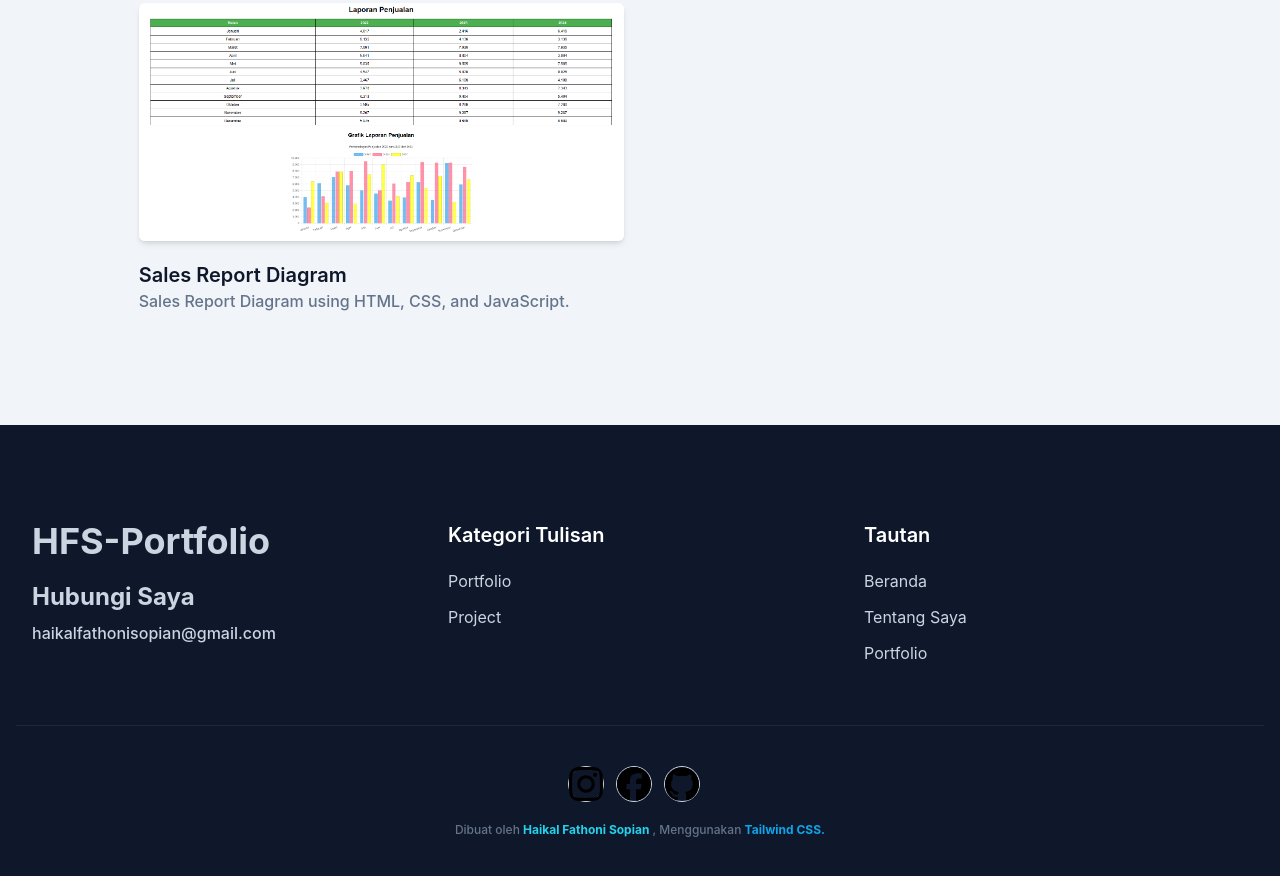
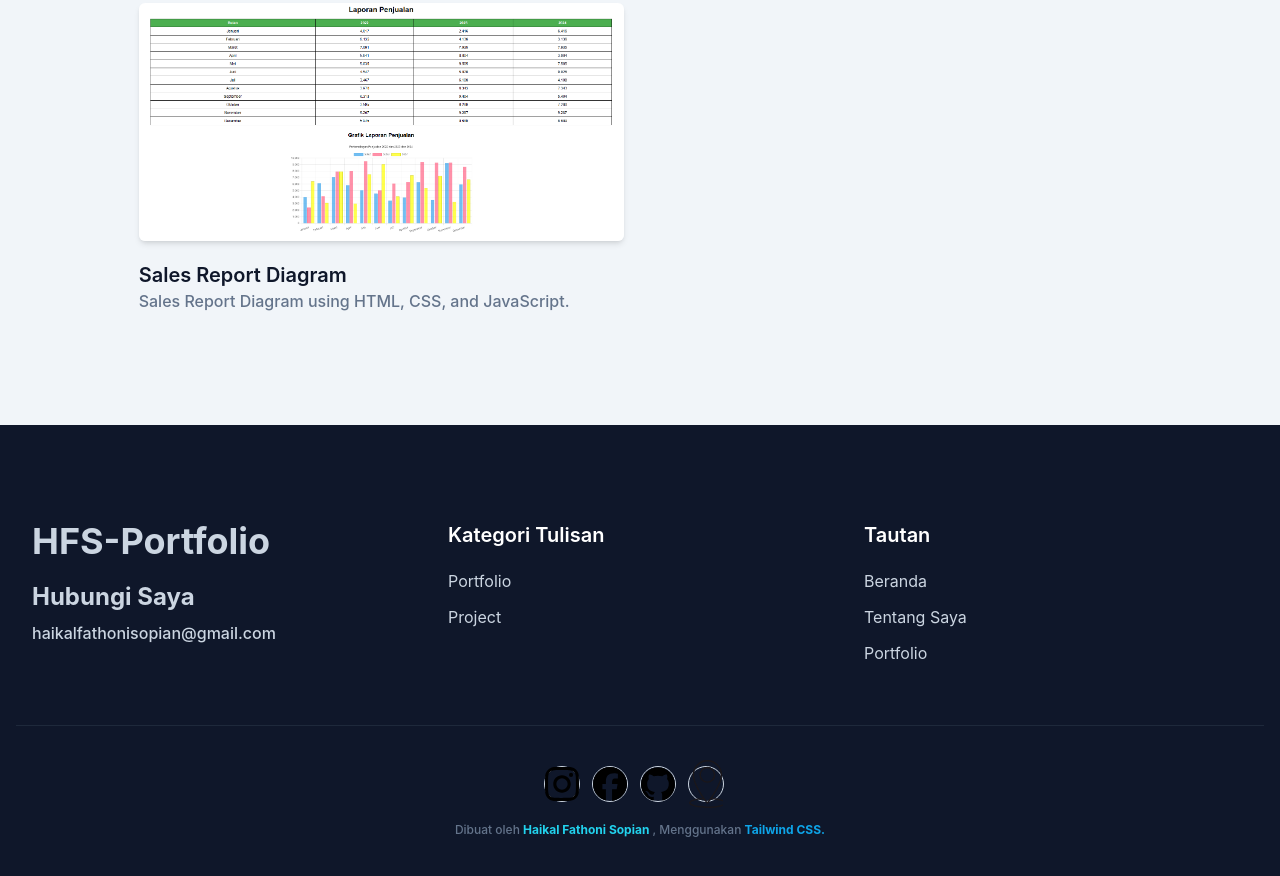
Before and after one commit to Niklob/portfolio, a website: page index.html in a window 1280 px wide. Shown: the part 3262-4138 px from the top of the page. Drawn offline with Linux system fonts and the light colour scheme.

Commit message:
index.html

```diff
--- a/index.html
+++ b/index.html
@@ -331,6 +331,15 @@
                     1.005-.322 3.3 1.23.96-.267 1.98-.399 3-.405 1.02.006 2.04.138 3 .405 2.28-1.552 3.285-1.23 3.285-1.23.645 1.653.24 2.873.12 3.176.765.84 1.23 1.91 1.23 3.22 0 4.61-2.805 5.625-5.475
                     5.92.42.36.81 1.096.81 2.22 0 1.606-.015 2.896-.015 3.286 0 .315.21.69.825.57C20.565 22.092 24 17.592 24 12.297c0-6.627-5.373-12-12-12"/></svg>
                     </a>
+                    <a href="https://maps.app.goo.gl/bC9dvG2Ytij4Wjfu9"
+                    target="_blank" class="w-9 h-9 mr-3 rounded-full flex justify-center items-center border
+                     border-slate-300 hover:border-primary hover:bg-primary hover:text-white">
+                    <svg xmlns="http://www.w3.org/2000/svg" width="36.767" height="48.001"><g fill="#1a171b"><path d="M23.143 37.881c4.178-6.076 9.957-15.809 9.957-23.164a14.718
+                    14.718 0 0 0-29.435 0c0 7.357 5.783 17.094 9.961 23.168C6.3 38.391 0 40.074 0 42.858 0 46.235 9.248 48 18.383 48s18.384-1.766 18.384-5.143c0-2.782-6.293-4.47-13.624-4.976zM5.121
+                    14.717a13.264 13.264 0 0 1 26.527 0c0 9.492-10.665 23.852-13.264 27.209-2.598-3.357-13.263-17.713-13.263-27.209zm13.262 31.829c-10.334 0-16.929-2.184-16.929-3.688 0-1.309 5.03-3.123
+                    13.155-3.57a91.912 91.912 0 0 0 3.209 4.273.729.729 0 0 0 1.129 0 93.58 93.58 0 0 0 3.213-4.277c8.125.447 13.151 2.266 13.151 3.574.002 1.504-6.593 3.688-16.928 3.688z"/><path d="M26.383 14.848a8 8 0 1 0-8 8 8.009
+                    8.009 0 0 0 8-8zm-14.545 0a6.546 6.546 0 1 1 6.545 6.545 6.555 6.555 0 0 1-6.545-6.545z"/></g></svg>
+                    </a>
                 </div>
                 <p class="font-medium text-xs text-slate-500 text-center">Dibuat oleh
                 <a href="https://www.instagram.com/haikal_fathoni" target="_blank" class="font-bold text-primary">Haikal Fathoni Sopian</a>
```
